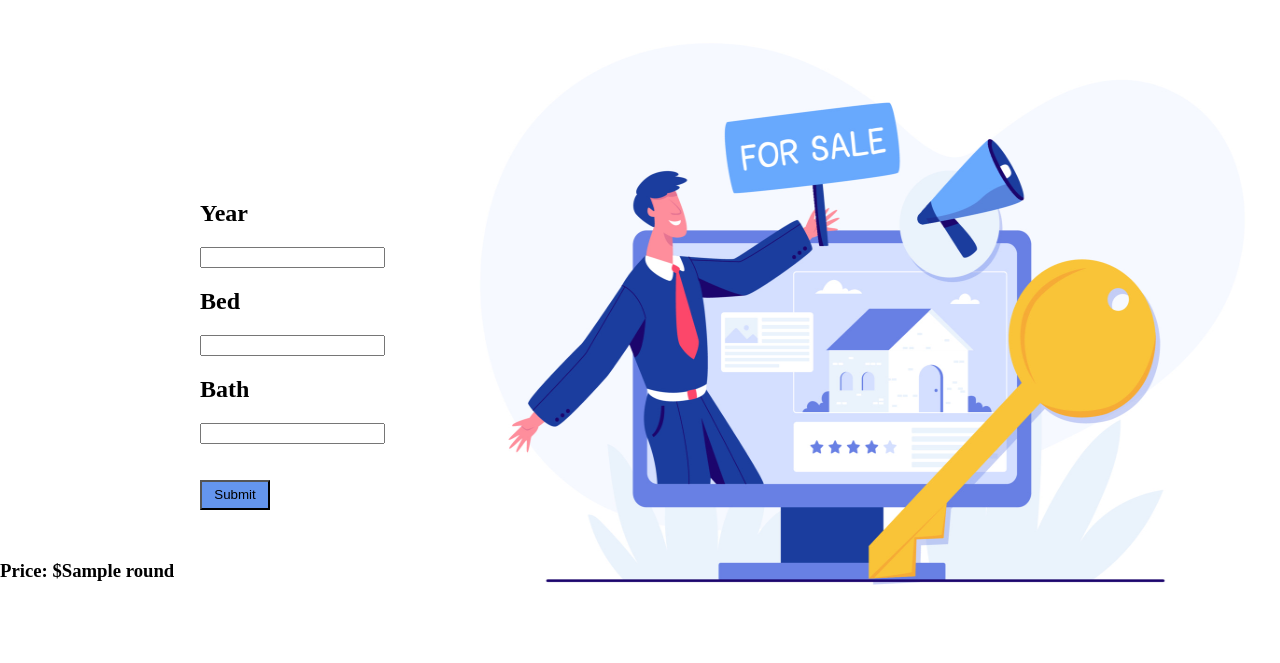
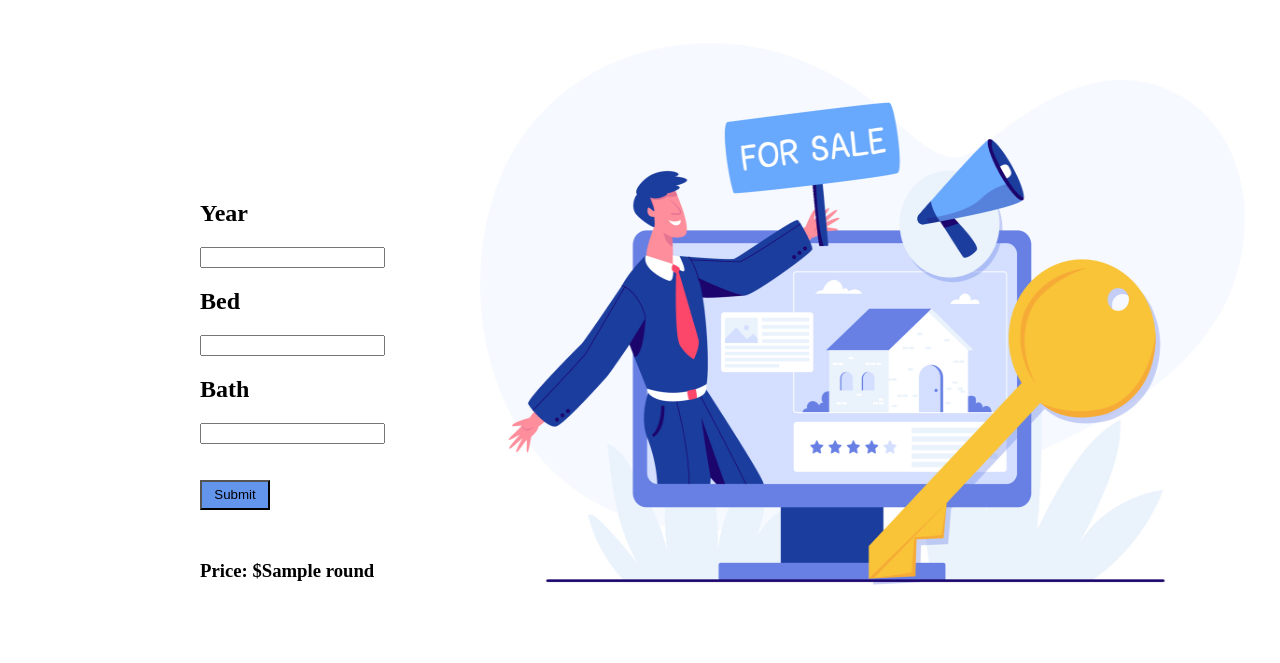
Before and after one commit to Kuntalthakur01/Real-estate-web-app, a Flask app: template templates/predict.html in a window 1280 px wide. Shown: the top 663 px of the page. Run offline with Flask 2, Linux system fonts and the light colour scheme; the template is opened without the code that fills it: most values are stand-ins (such as "Sample title", 1, 10 or a date in 2020); parts of the project's set-up code (start-up, migrations or seed data) failed here and were passed over; some libraries are stand-ins or nearby versions.

Commit message:
predict.html
Brought the price to correct place

```diff
--- a/static/predict.css
+++ b/static/predict.css
@@ -32,3 +32,7 @@ body{
        color: rgb(0, 0, 0);
        background-color: cornflowerblue;
   }
+
+  .final-p{
+    margin-left: 200px;
+}
--- a/templates/predict.html
+++ b/templates/predict.html
@@ -11,7 +11,9 @@
 </head>
 
 <body>
-    <div class="img"></div>
+    <div class="img">
+
+    </div>
     <div>
 
         <form class="form-predict" action="/price_predictor" method="post">
@@ -38,15 +40,17 @@
 
         </form>
 
-    <p>
-        {% if final_price %}
+        <div class="final-p">
+            <p>
+                {% if final_price %}
 
-        <h3>Price: ${{final_price.round()}}</h3>
+                <h3>Price: ${{final_price.round()}}</h3>
 
 
-        {% endif %}
+                {% endif %}
 
-    </p>
+            </p>
+            </div>
 
     </div>
 
```
Also changed, not shown: templates/login.html (+7 -1 lines).
